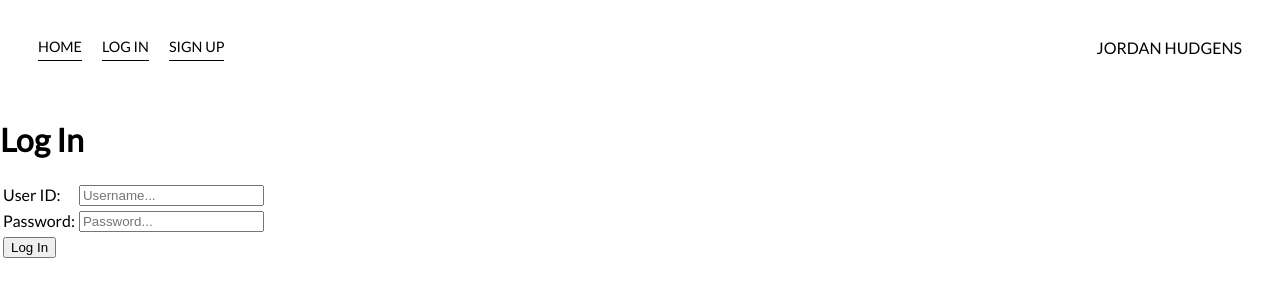
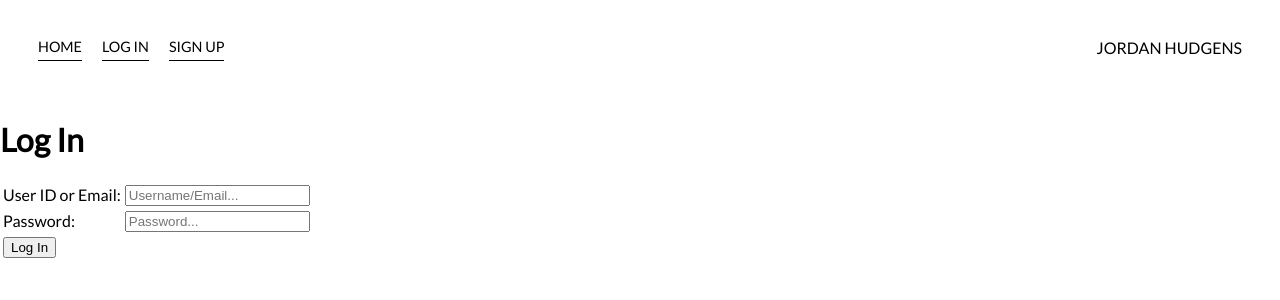
Before and after one commit to akhilaguna/accounts-test-site, a PHP site: page /login.php in a window 1280 px wide. Shown: the top 300 px of the page. Run offline with PHP 8.4, Linux system fonts and the light colour scheme.

Commit message:
corrections

```diff
--- a/login.php
+++ b/login.php
@@ -6,8 +6,8 @@
     <form action="login.inc.php" method="POST">
         <table>
             <tr>
-                <td>User ID:</td>
-                <td><input type="text" name="uid" placeholder="Username..."></td>
+                <td>User ID or Email:</td>
+                <td><input type="text" name="uid" placeholder="Username/Email..."></td>
             </tr>
             <tr>
                 <td>Password:</td>
```
